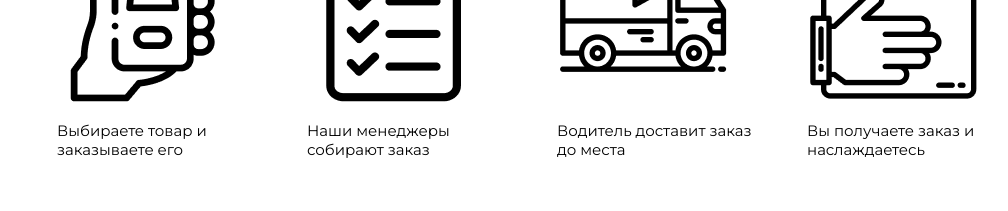
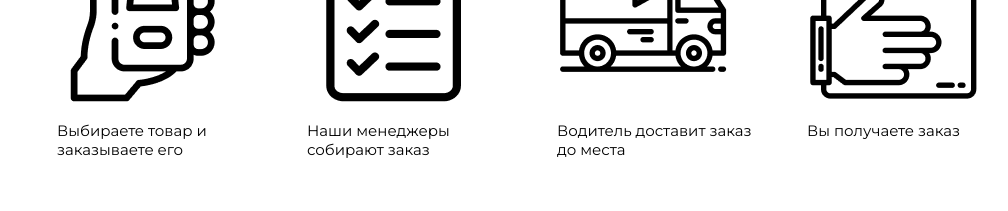
Before and after one commit to artemmokinn/adlermed, a plain HTML site: page index.html in a window 1280 px wide. Shown: the part 920-1131 px from the top of the page, without its empty margins (108-1116 px from the left). Drawn offline with Linux system fonts and the light colour scheme.

Commit message:
Update index.html

```diff
--- a/index.html
+++ b/index.html
@@ -56,7 +56,7 @@
 			<li class="order-list-item">
 				<h3 class="order-list-item-title">Получаете заказ</h3>
 				<img src="img/4.png" class="order-list-item-icon">
-				<p class="order-list-item-subtitle">Вы получаете заказ и наслаждаетесь</p>
+				<p class="order-list-item-subtitle">Вы получаете заказ</p>
 			</li>
 		</ul>
 	</section>
```
